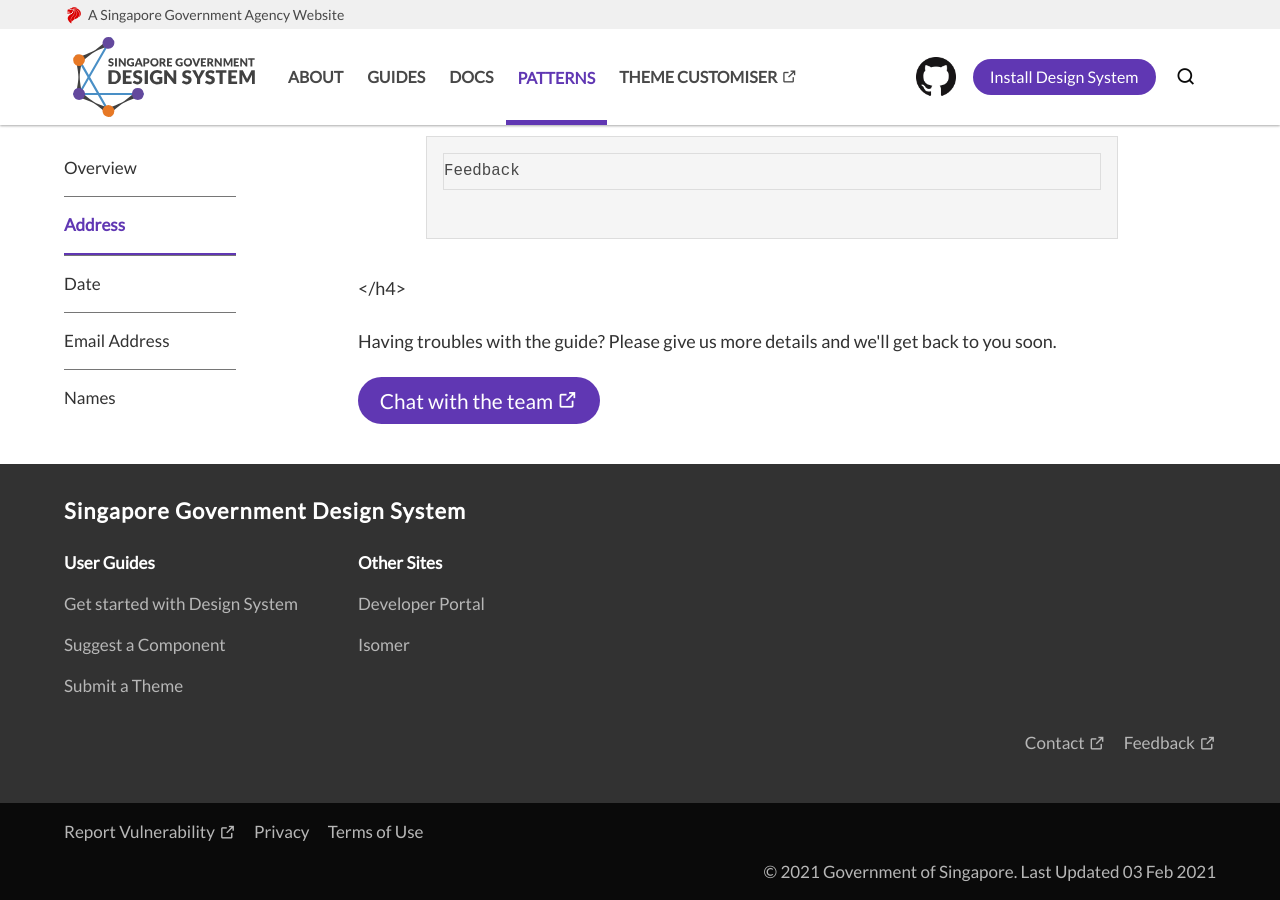
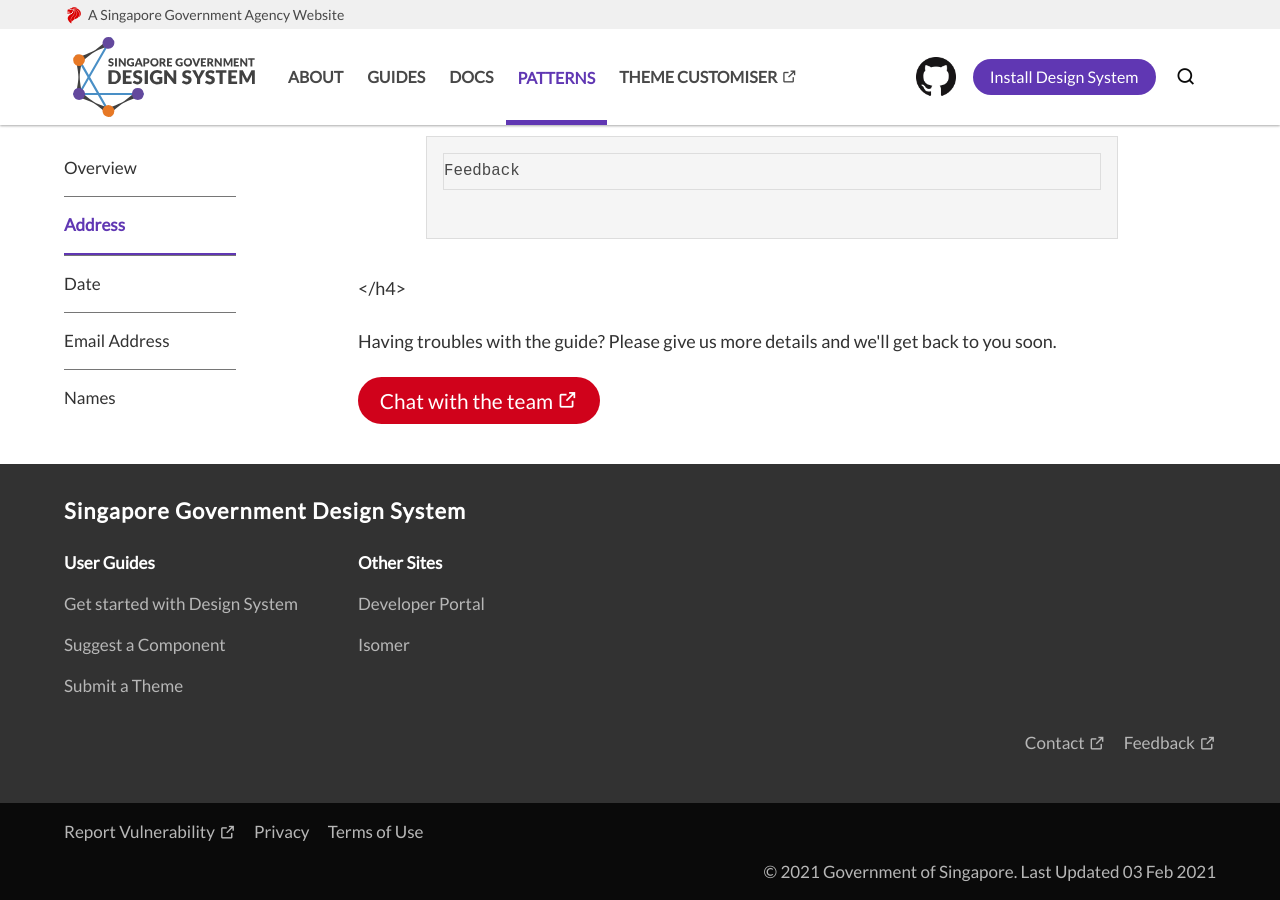
Before and after one commit to isaacteh-ust/sgds-demo-1, a Jekyll site: the page built from collections/_patterns/address.md, in a window 1280 px wide and 900 px high, scrolled down 1766 px. Built offline with Jekyll 4.4.1, drawn with Linux system fonts in a browser that asks for light colours; some web fonts are replaced.

Commit message:
_config.yml: updated feedback_button_color

```diff
--- a/_config.yml
+++ b/_config.yml
@@ -19,7 +19,7 @@
 footer_text_color: white
 footer_background: dark
 footer_bottom-section_background: black
-feedback_button_color: primary
+feedback_button_color: danger
 feedback_button_type: rounded
 logo: assets/img/logo_sgds.png
 nav_logo: /assets/img/logo-sgds.svg
```
